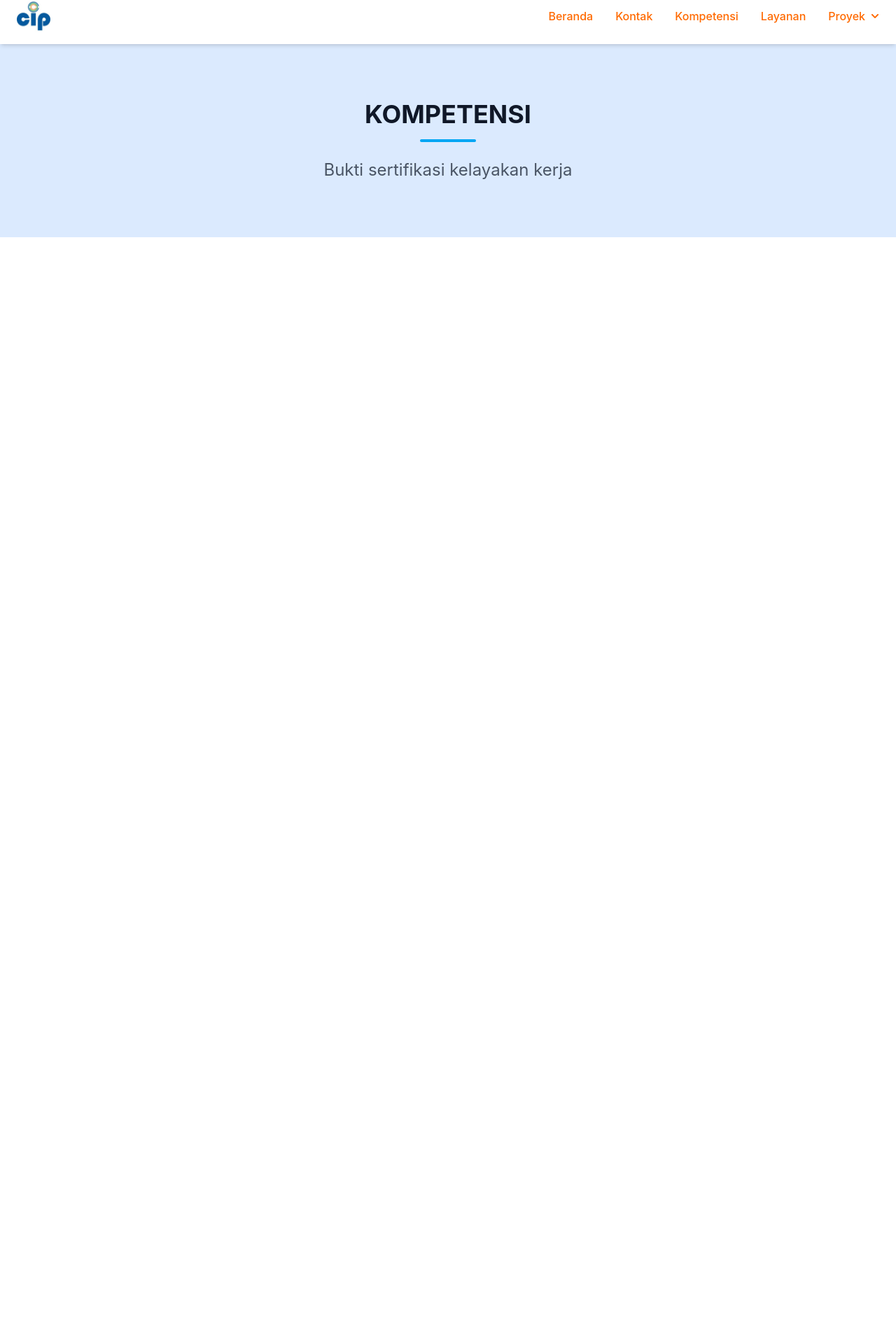
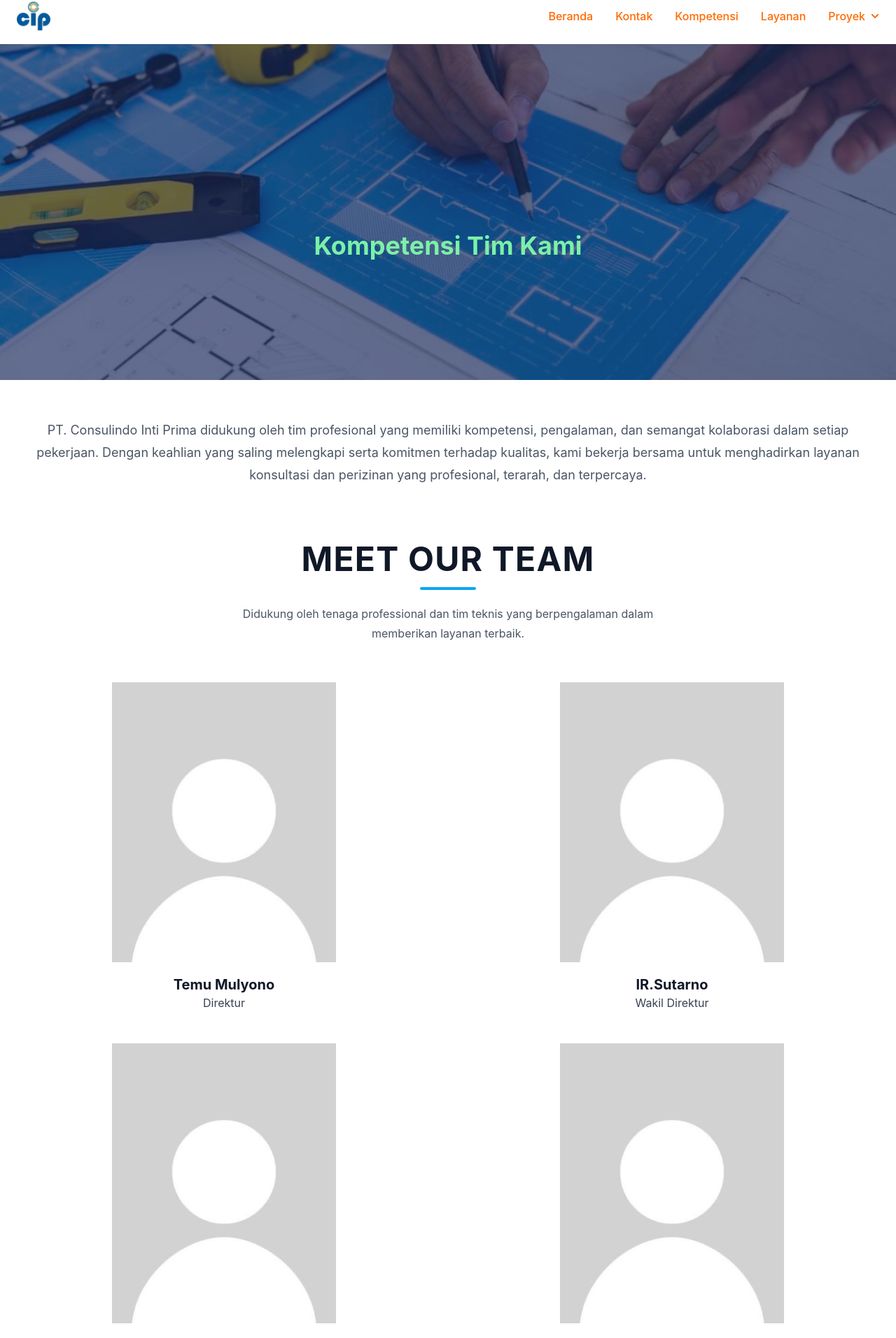
Before and after one commit to abinuraga/ciptes, a React (Vite) app: page /credential in a window 1280 px wide. Shown: the part 17-1929 px from the top of the page at 70% size. Before the commit the page ends 800 px from the top, so only its background shows below. Built offline with nearby package versions, Linux system fonts and the light colour scheme.

Commit message:
mengisi tampilan kompetensi

```diff
--- a/src/credential.jsx
+++ b/src/credential.jsx
@@ -1,5 +1,7 @@
 import { useEffect } from "react";
 import AOS from "aos";
+import bg1 from "./img/blueprint.jpg";
+import tim1 from "./img/profile.jpg";
 import 'aos/dist/aos';
 
 
@@ -24,15 +26,113 @@ function Imgpage () {
          <Navbar />
 
       <section>
-        <section id="legalitas" className="py-20 bg-blue-100">
-        <div  className="mx-auto max-w-7xl px-6 text-center" data-aos="fade-up">
-          <h2 className="text-5xl font-bold text-gray-900 sm:text-3xl md:text-4xl">
-            KOMPETENSI
+        <section id="Kompetensi"  className="relative flex min-h-[60vh] w-full flex-col items-center px-8  justify-center overflow-hidden bg-White-100 pt-24"
+      >
+        <img src={bg1} alt="background-effect" className="absolute inset-0 z-0 h-full w-full object-cover"/>
+
+        {/* overlay */}
+        <div className="absolute inset-0 z-0 bg-blue-950/65"></div>
+
+        <h1 className="relative z-10 max-w-3xl leading-11 text-center text-5xl font-bold text-green-300 sm:text-4xl md:text-4xl">
+          Kompetensi Tim Kami
+        </h1>
+
+      </section>
+
+      <section>
+          <div  className="mx-auto max-w-7xl px-6 text-center" data-aos="fade-up">
+          <h2 className="mt-14 text-5xl font-bold text-green-500">
+
           </h2>
-          <div className="mx-auto mt-4 h-1 w-20 rounded bg-sky-500"></div>
-          <p className="mt-6 text-2xl text-gray-600">Bukti sertifikasi kelayakan kerja</p>
+          <p className="mt-6 text-lg text-gray-600 sm:px-4 sm:text-lg sm:leading-8">PT. Consulindo Inti Prima didukung oleh tim profesional
+            yang memiliki kompetensi, pengalaman, dan semangat kolaborasi dalam setiap pekerjaan. Dengan keahlian yang saling
+            melengkapi serta komitmen terhadap kualitas, kami bekerja bersama untuk menghadirkan layanan konsultasi dan perizinan
+            yang profesional, terarah, dan terpercaya.</p>
         </div>
-      </section>
+        </section>
+
+        <section
+        id="team"
+        className="w-full bg-white px-4 py-12 sm:px-6 sm:py-16 md:py-20">
+
+          <div className="mx-auto w-full max-w-7xl">
+
+            {/* Heading */}
+            <div className="mb-10 text-center sm:mb-12 md:mb-14" data-aos="fade-up" data-aos-delay="100">
+
+              <h2 className="text-3xl font-bold tracking-wide text-gray-900 sm:text-4xl md:text-5xl">
+                MEET OUR TEAM
+              </h2>
+
+              <div className="mx-auto mt-4 h-1 w-16 rounded bg-sky-500 sm:w-20"></div>
+
+              <p className="mx-auto mt-4 max-w-2xl px-2 text-sm leading-6 text-gray-600 sm:mt-5 sm:text-base
+                sm:leading-7">
+                  Didukung oleh tenaga professional dan tim teknis yang berpengalaman dalam memberikan layanan terbaik.
+                </p>
+            </div>
+
+            {/* Team Grid */}
+            <div className="grid grid-cols-1 justify-items-center gap-10 sm:grid-cols-2 sm:gap-x-8 sm:gap-y-12
+            lg:grid-cols-2 lg:gap-12">
+
+              {[
+                {
+                  image:tim1,
+                  name: "Temu Mulyono",
+                  position: "Direktur",
+
+                },
+
+                {
+                  image:tim1,
+                  name: "IR.Sutarno",
+                  position: "Wakil Direktur",
+                },
+
+                {
+                  image:tim1,
+                  name: "ounur Rofiq",
+                  position: "Manager",
+                },
+
+                {
+                  image:tim1,
+                  name: "Ade Yulyana",
+                  position: "Drafter",
+                }
+              ].map((member, index) => (
+                <div key={index}
+                className={`w-full max-w-[280px] text-center sm:max-w-[300px] lg:max-w-[320px] ${
+                  index ===2
+                  ? "sm:col-span-2 sm:justify-self-center lg:col-span-1 lg:justify-self-auto"
+                  : ""
+                }`} data-aos= "fade-up" data-aos-delay={150 + index * 150}>
+
+                  {/* foto anggota */}
+                  <div className="group mx-auto aspect-[4/5] w-full overflow-hidden">
+                  <img
+                  src={member.image}
+                  alt={member.name}
+                  loading="lazy"
+                  className="h-full w-full object-cover object-top transition-transform duration-500 group-hover:scale-105"/>
+                  </div>
+
+                  {/* nama */}
+                  <h3 className="mt-4 break-words text-base font-bold leading-6 text-gray-900 sm:mt-5 sm:text-lg md:text-xl">
+                    {member.name}
+                  </h3>
+
+                  {/* jabatan */}
+                  <p className="mt-1 text-sm leading-5 text-gray-700 sm:text-base">
+                    {member.position}
+                  </p>
+                  </div>
+              ))}
+            </div>
+          </div>
+
+        </section>
 
 
 
```
Also changed, not shown: src/img/blueprint.jpg (added), src/img/profile.jpg (added).
